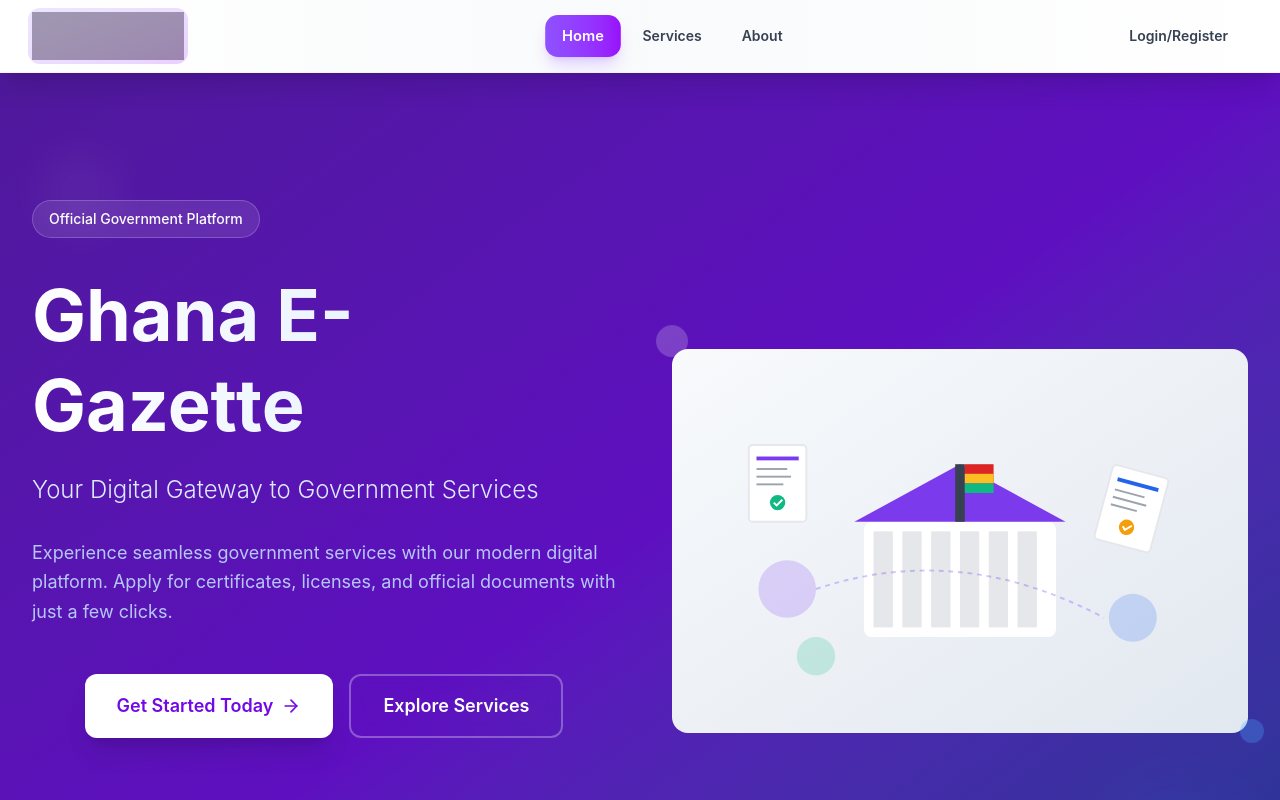
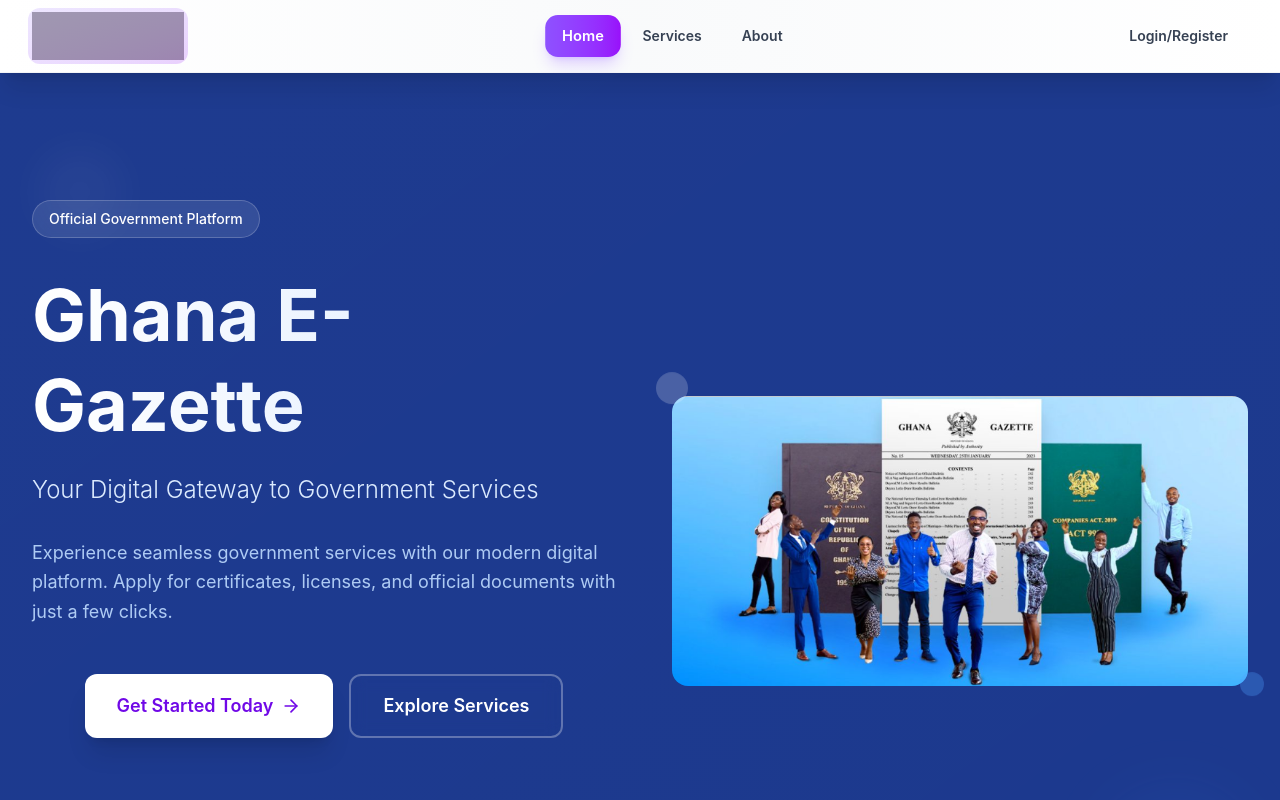
Before and after one commit to Amamer3/Gazette-Customer, a React (Vite) app: page / in a window 1280 px wide. Shown: the top 800 px of the page. Built offline with nearby package versions, Linux system fonts and the light colour scheme; grey boxes are pictures that could not be loaded.

Commit message:
push all

```diff
--- a/src/pages/Home.tsx
+++ b/src/pages/Home.tsx
@@ -2,18 +2,18 @@
 import { Link } from 'react-router-dom';
 import { gazettePricingServices } from '../services/mockData';
 import { Clock, Shield, FileText, ArrowRight, Users, Award } from 'lucide-react';
-import heroIllustration from '../assets/hero-illustration.svg';
+// import heroIllustration from '../assets/hero-illustration.svg';
 // import birthCertificate from '../assets/birth-certificate.svg';
 // import nameChange from '../assets/name-change.svg';
 // import marriageCertificate from '../assets/marriage-certificate.svg';
 // import businessLicense from '../assets/business-license.svg';
-import featuresIllustration from '../assets/features-illustration.svg';
+// import featuresIllustration from '../assets/features-illustration.svg';
 
 const Home: React.FC = () => {
   return (
     <div className="min-h-screen bg-white">
       {/* Hero Section */}
-      <section className="relative overflow-hidden bg-gradient-to-br from-violet-900 via-violet-800 to-blue-900">
+      <section className="relative overflow-hidden bg-blue-900">
         {/* Background Pattern */}
         <div className="absolute inset-0 opacity-20">
           <div className="absolute inset-0 bg-gradient-to-br from-white/5 to-transparent"></div>
@@ -82,7 +82,7 @@
             <div className="order-1 lg:order-2 flex justify-center lg:justify-end">
               <div className="relative">
                 <img
-                  src={heroIllustration}
+                  src="/image.png"
                   alt="Ghana E-Gazette Digital Services"
                   className="w-full max-w-md rounded-2xl lg:max-w-lg xl:max-w-xl h-auto"
                 />
@@ -381,7 +381,7 @@
       </section>
 
       {/* Features Section */}
-      <section className="py-24 bg-gradient-to-br from-violet-50 via-blue-50 to-white relative overflow-hidden">
+      <section className="py-24 bg-[#e9eefe] relative overflow-hidden">
         {/* Background Pattern */}
         <div className="absolute inset-0 opacity-5">
           <div className="absolute top-0 left-0 w-96 h-96 bg-violet-300 rounded-full mix-blend-multiply filter blur-xl animate-pulse"></div>
@@ -393,7 +393,7 @@
           {/* Features Illustration */}
           <div className="flex justify-center mb-12">
             <img
-              src={featuresIllustration}
+              src="/image.png"
               alt="Digital Government Services Features"
               className="w-full max-w-2xl h-auto opacity-90 rounded-2xl"
             />
```
Also changed, not shown: public/image.png (added).
